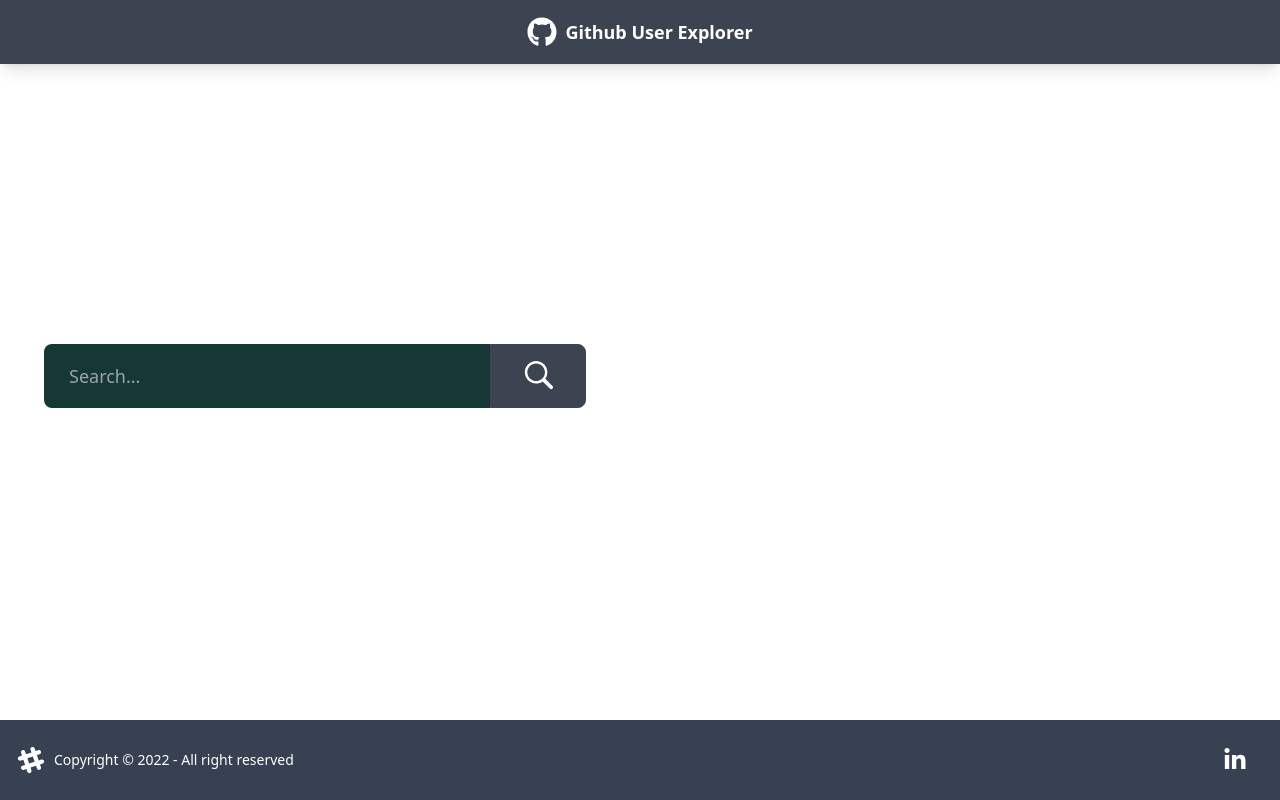
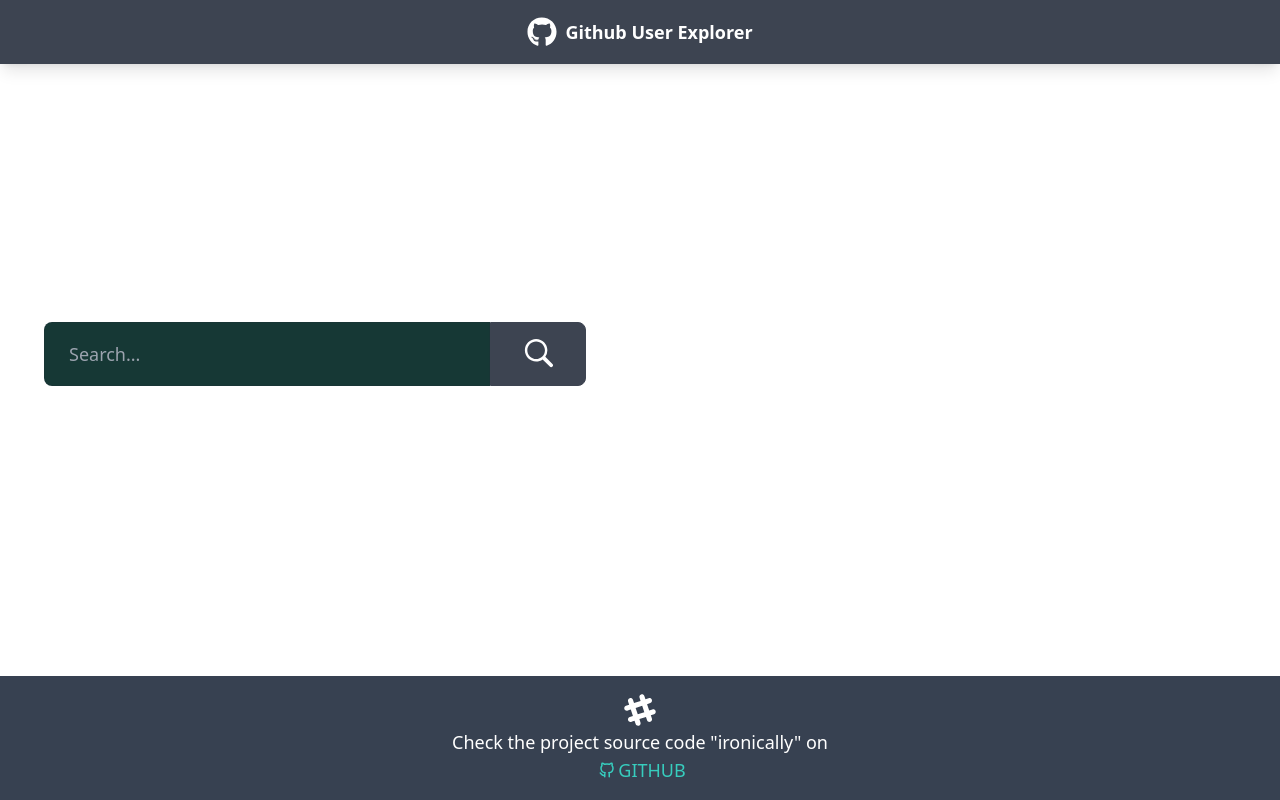
Before and after one commit to KarimBastami/Github-User-Explorer, a React (Create React App) app in the folder github-user-explorer/: page / in a window 1280 px wide. Built offline with nearby package versions, Linux system fonts and the light colour scheme.

Commit message:
feat: new footer content

```diff
--- a/github-user-explorer/src/components/layout/Footer.jsx
+++ b/github-user-explorer/src/components/layout/Footer.jsx
@@ -1,24 +1,25 @@
-import { FaSlackHash, FaLinkedinIn } from "react-icons/fa"
+import { TbBrandGithub } from "react-icons/tb"
+import { FaSlackHash } from "react-icons/fa"
 
 function Footer() {
 
-  const currentYear = new Date().getFullYear()
 
   return (
     <footer className="footer items-center p-4 bg-gray-700 text-primary-content">
-      <div className="container mx-auto flex justify-between items-center">
-        <div className="items-center flex">
-          <FaSlackHash className="text-3xl mr-2"/>
-          <p>Copyright © {currentYear} - All right reserved</p>
+      <div className="container mx-auto flex flex-col items-center">
+        <div className="items-center flex flex-col">
+          <FaSlackHash className="text-4xl"/>
+          <p className="text-lg text-center">Check the project source code "ironically" on</p>
+          <a href="#"
+             rel="noreferrer"
+             target="_blank"
+             className="text-lg ml-1 text-accent hover:text-accent-focus    cursor-pointer">
+            <div className="flex flex-row items-center">
+              <TbBrandGithub className="mr-0.5"/>
+              <h3>GITHUB</h3>
+            </div>
+          </a>
         </div>
-
-        <a href="https://linkedin.com/in/karim-bastami"
-           rel="noreferrer"
-           target="_blank"
-           className="btn btn-ghost btn-md">
-
-          <FaLinkedinIn className="text-2xl"/>
-        </a>
       </div>
     </footer>
   )
```
